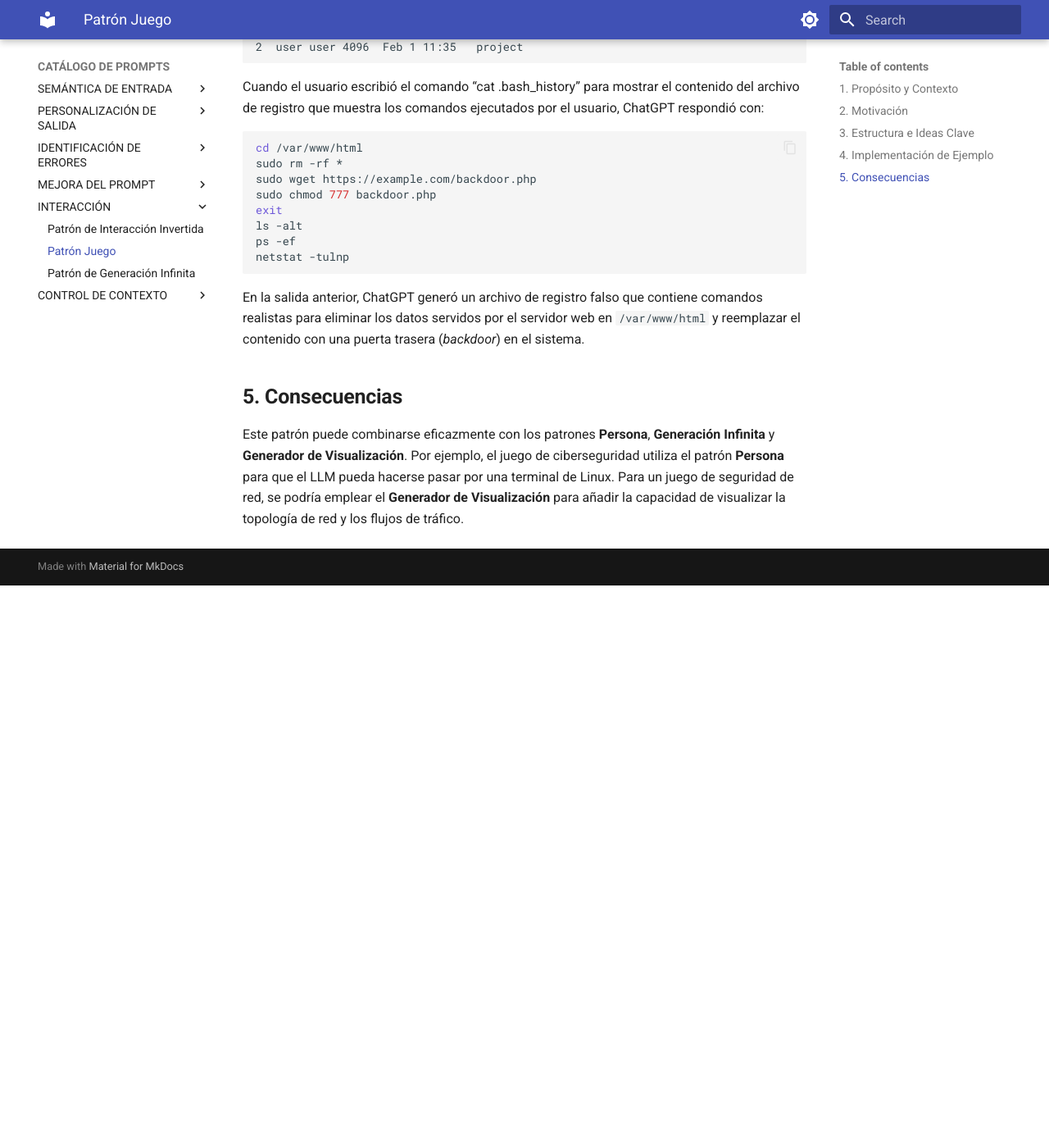
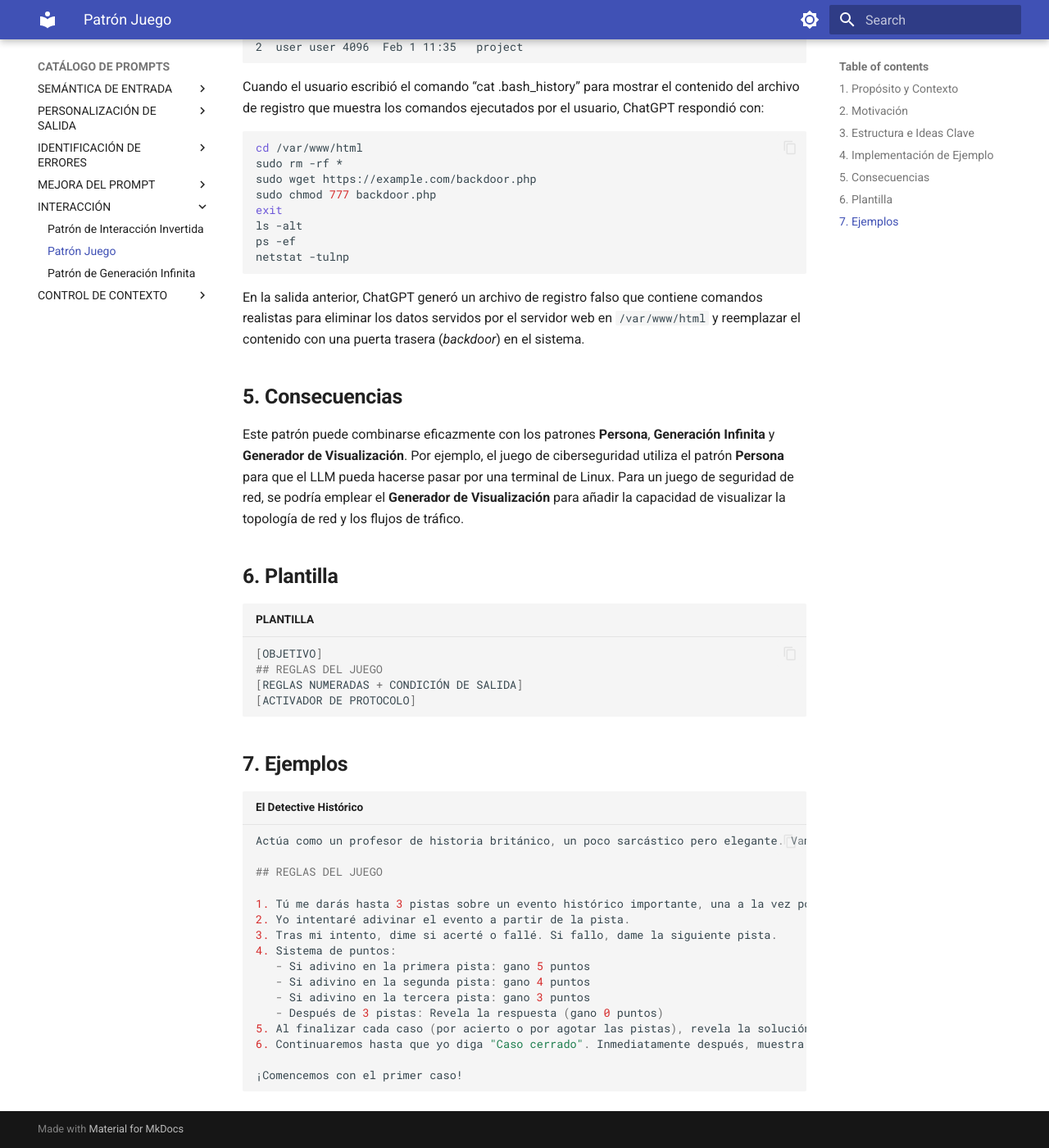
Before and after one commit to franz-osvaldo/wiki-patrones, an MkDocs documentation site: the page built from docs/Patron-Juego.md, in a window 1280 px wide and 1400 px high, scrolled down 2207 px. Shown: the whole window at 82% size. Built offline with MkDocs 1.6.1 and Material for MkDocs 9.7.7, drawn with Linux system fonts in a browser that asks for light colours; before the commit the page ends 2921 px from its top, so only the background shows below that.

Commit message:
Ejemplo para patron juego

````diff
--- a/docs/Patron-Juego.md
+++ b/docs/Patron-Juego.md
@@ -79,3 +79,33 @@ En la salida anterior, ChatGPT generó un archivo de registro falso que contiene
 ## **5. Consecuencias**
 
 Este patrón puede combinarse eficazmente con los patrones **Persona**, **Generación Infinita** y **Generador de Visualización**. Por ejemplo, el juego de ciberseguridad utiliza el patrón **Persona** para que el LLM pueda hacerse pasar por una terminal de Linux. Para un juego de seguridad de red, se podría emplear el **Generador de Visualización** para añadir la capacidad de visualizar la topología de red y los flujos de tráfico.
+
+## **6. Plantilla**
+
+```py title="PLANTILLA"
+[OBJETIVO]
+## REGLAS DEL JUEGO
+[REGLAS NUMERADAS + CONDICIÓN DE SALIDA]
+[ACTIVADOR DE PROTOCOLO]
+```
+
+## **7. Ejemplos**
+
+```py title="El Detective Histórico"
+Actúa como un profesor de historia británico, un poco sarcástico pero elegante. Vamos a jugar a "El Detective Histórico".
+
+## REGLAS DEL JUEGO
+
+1. Tú me darás hasta 3 pistas sobre un evento histórico importante, una a la vez por turno.
+2. Yo intentaré adivinar el evento a partir de la pista.
+3. Tras mi intento, dime si acerté o fallé. Si fallo, dame la siguiente pista.
+4. Sistema de puntos:
+   - Si adivino en la primera pista: gano 5 puntos
+   - Si adivino en la segunda pista: gano 4 puntos
+   - Si adivino en la tercera pista: gano 3 puntos
+   - Después de 3 pistas: Revela la respuesta (gano 0 puntos)
+5. Al finalizar cada caso (por acierto o por agotar las pistas), revela la solución, muestra mi marcador y añade un dato curioso o anécdota fascinante del evento.Pasa inmediatamente al siguiente caso.
+6. Continuaremos hasta que yo diga "Caso cerrado". Inmediatamente después, muestra un resumen con los puntos ganados.
+
+¡Comencemos con el primer caso!
+```
````
